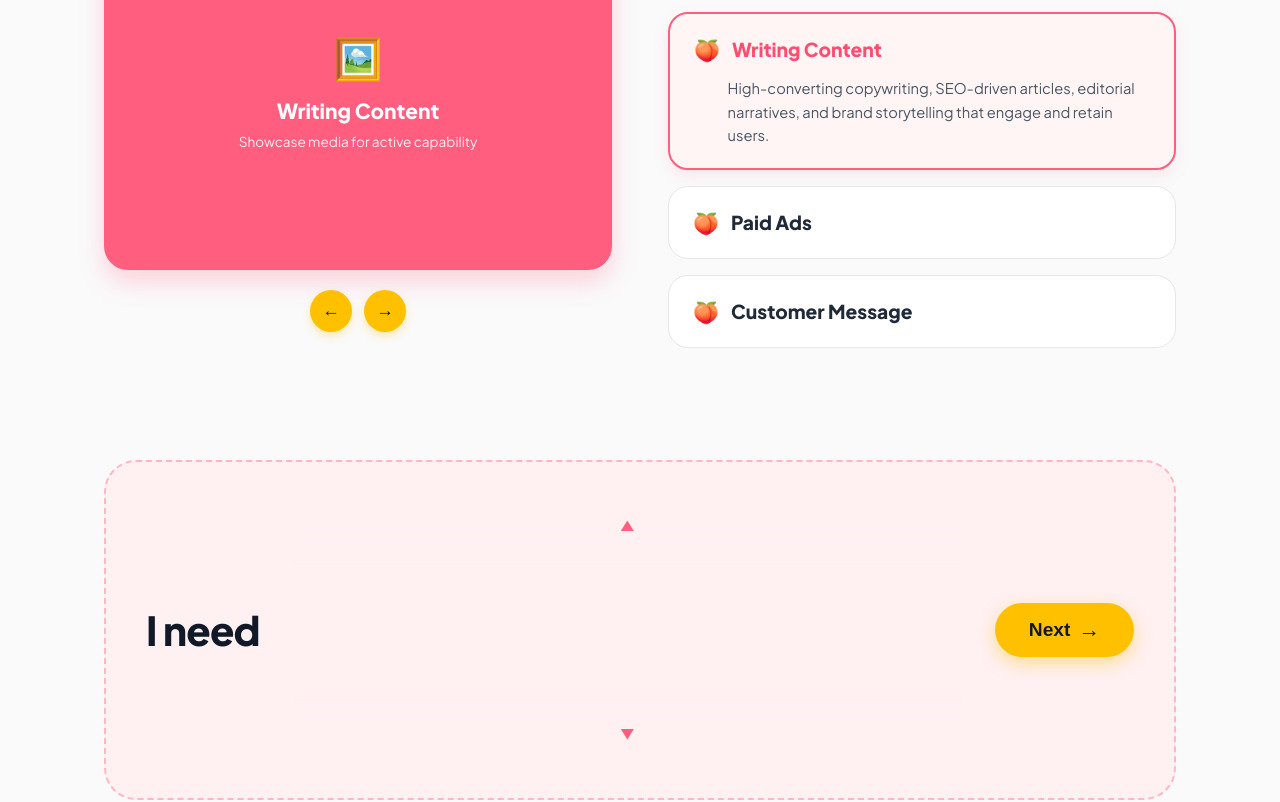
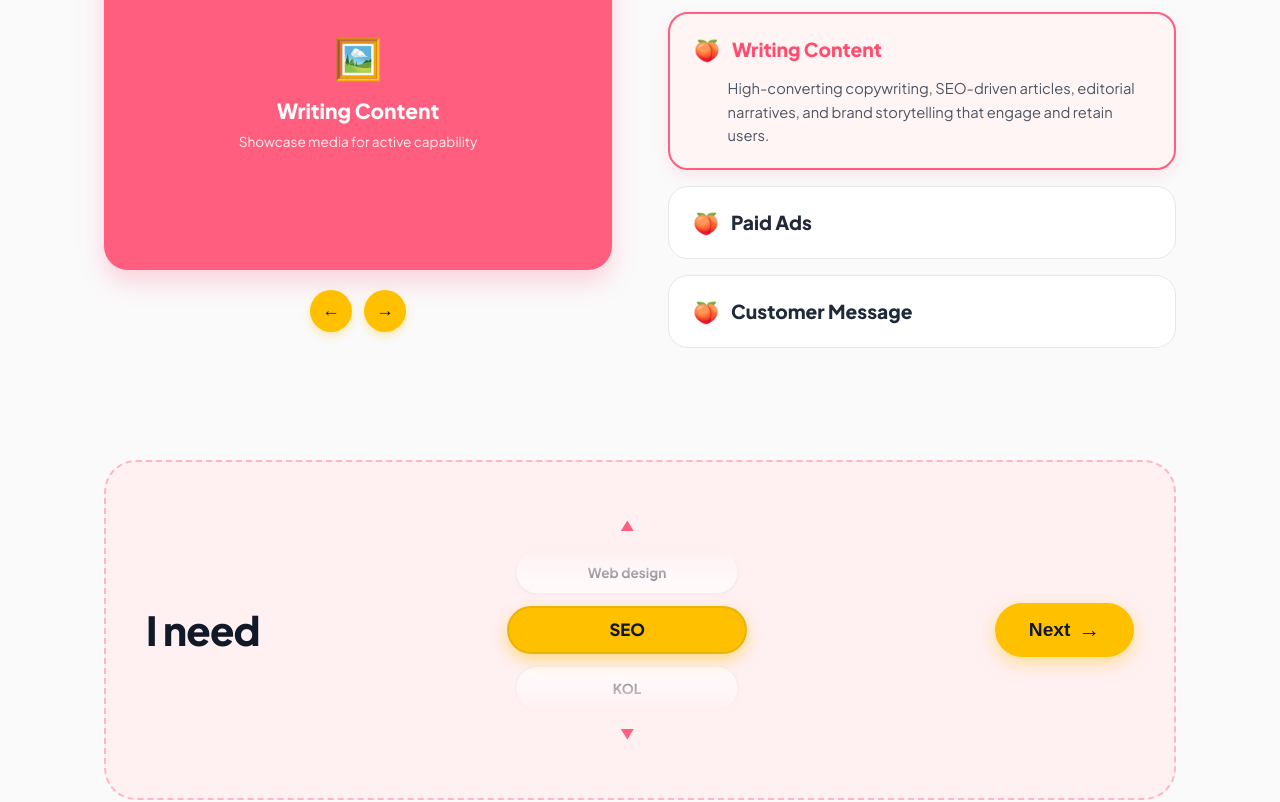
Before and after one commit to doni-wahyudi/buah_pikiran, a React (Vite) app: page / in a window 1280 px wide. Shown: the part 940-1742 px from the top of the page. Built offline with nearby package versions, Linux system fonts and the light colour scheme.

Commit message:
refactor: drum picker uses absolute positioning per slot - no translateY track math

```diff
--- a/src/components/VerticalServicePicker.jsx
+++ b/src/components/VerticalServicePicker.jsx
@@ -1,4 +1,4 @@
-import React, { useState, useRef, useCallback } from 'react';
+import React, { useState } from 'react';
 
 const SERVICES = [
   '360° Campaign',
@@ -11,70 +11,35 @@ const SERVICES = [
 ];
 
 const N = SERVICES.length;
-// Triple the array for infinite loop illusion
-const CLONED = [...SERVICES, ...SERVICES, ...SERVICES];
-
 const ITEM_HEIGHT = 48;
 const GAP = 10;
 const STEP = ITEM_HEIGHT + GAP;
+// Visual center of the 240px drum window
+const CENTER_Y = 96;
 
 export default function VerticalServicePicker({ selectedService, onSelectService, onNext }) {
-  // Start in the middle set so we can go up or down
-  const initialRaw = N + (SERVICES.indexOf(selectedService) !== -1 ? SERVICES.indexOf(selectedService) : 3);
-  const [rawIndex, setRawIndex] = useState(initialRaw);
-  const [animated, setAnimated] = useState(true);
-  const isTransitioning = useRef(false);
+  const initIdx = SERVICES.indexOf(selectedService) !== -1 ? SERVICES.indexOf(selectedService) : 3;
+  const [centerIdx, setCenterIdx] = useState(initIdx);
 
-  // translateY: center item is at visual center (96px offset for the 240px window)
-  const translateY = 96 - rawIndex * STEP;
-
-  const goUp = useCallback(() => {
-    if (isTransitioning.current) return;
-    isTransitioning.current = true;
-    setAnimated(true);
-    setRawIndex(prev => {
-      const next = prev - 1;
-      onSelectService(CLONED[((next % N) + N) % N]);
+  const goUp = () => {
+    setCenterIdx(prev => {
+      const next = (prev - 1 + N) % N;
+      onSelectService(SERVICES[next]);
       return next;
     });
-  }, [onSelectService]);
+  };
 
-  const goDown = useCallback(() => {
-    if (isTransitioning.current) return;
-    isTransitioning.current = true;
-    setAnimated(true);
-    setRawIndex(prev => {
-      const next = prev + 1;
-      onSelectService(CLONED[((next % N) + N) % N]);
+  const goDown = () => {
+    setCenterIdx(prev => {
+      const next = (prev + 1) % N;
+      onSelectService(SERVICES[next]);
       return next;
     });
-  }, [onSelectService]);
+  };
 
-  const handleTransitionEnd = useCallback(() => {
-    isTransitioning.current = false;
-    // Silently teleport back into middle set if we drifted to outer sets
-    setRawIndex(prev => {
-      if (prev < N) {
-        // jumped into first clone set → reset to middle set equivalent
-        setAnimated(false);
-        return prev + N;
-      } else if (prev >= 2 * N) {
-        // jumped into third clone set → reset to middle set equivalent
-        setAnimated(false);
-        return prev - N;
-      }
-      return prev;
-    });
-  }, []);
-
-  // After turning off animation for teleport, re-enable on next frame
-  const handleAfterTeleport = useCallback(() => {
-    if (!animated) {
-      requestAnimationFrame(() => setAnimated(true));
-    }
-  }, [animated]);
-
-  const currentVisualIndex = ((rawIndex % N) + N) % N;
+  // Render a window of 5 slots: center ± 2
+  // Each slot offset from center: -2, -1, 0, +1, +2
+  const slots = [-2, -1, 0, 1, 2];
 
   return (
     <div
@@ -99,84 +64,68 @@ export default function VerticalServicePicker({ selectedService, onSelectService
         </h3>
       </div>
 
-      {/* Center: Infinite Vertical Drum Picker */}
+      {/* Center: Drum picker */}
       <div
         style={{
-          flex: '1 1 340px',
-          display: 'flex',
-          flexDirection: 'column',
-          alignItems: 'center',
-          justifyContent: 'center',
+          flex: '1 1 300px',
           position: 'relative',
           height: '240px',
           overflow: 'hidden'
         }}
       >
-        {/* Top fade + click area → go UP (previous item) */}
+        {/* Top click zone */}
         <div
           onClick={goUp}
           style={{
             position: 'absolute',
-            top: 0,
-            left: 0,
-            right: 0,
-            height: '56px',
-            background: 'linear-gradient(to bottom, #FFF0F2 45%, rgba(255, 240, 242, 0))',
+            top: 0, left: 0, right: 0,
+            height: '72px',
+            background: 'linear-gradient(to bottom, #FFF0F2 50%, transparent)',
             zIndex: 10,
             display: 'flex',
             alignItems: 'flex-start',
             justifyContent: 'center',
+            paddingTop: '6px',
             cursor: 'pointer',
-            paddingTop: '6px',
             userSelect: 'none'
           }}
         >
           <span style={{ fontSize: '0.85rem', fontWeight: 900, color: '#FF5E7E' }}>▲</span>
         </div>
 
-        {/* Drum track — renders CLONED (3× array) */}
-        <div
-          onTransitionEnd={handleTransitionEnd}
-          onAnimationEnd={handleAfterTeleport}
-          style={{
-            display: 'flex',
-            flexDirection: 'column',
-            alignItems: 'center',
-            gap: `${GAP}px`,
-            transform: `translateY(${translateY}px)`,
-            transition: animated ? 'transform 0.35s cubic-bezier(0.34, 1.56, 0.64, 1)' : 'none',
-            willChange: 'transform'
-          }}
-        >
-          {CLONED.map((service, idx) => {
-            const visualDist = idx - rawIndex;
-            const isCenter = visualDist === 0;
-            const distance = Math.abs(visualDist);
+        {/* Absolutely positioned items */}
+        {slots.map(offset => {
+          const serviceIdx = ((centerIdx + offset) % N + N) % N;
+          const service = SERVICES[serviceIdx];
+          const isCenter = offset === 0;
+          const distance = Math.abs(offset);
 
           let opacity = 1;
           let scale = 1;
-            if (distance === 1) { opacity = 0.7; scale = 0.94; }
-            else if (distance === 2) { opacity = 0.45; scale = 0.88; }
-            else if (distance >= 3) { opacity = 0.15; scale = 0.82; }
-            // Far items stay in DOM (to keep translateY math correct) but are invisible
-            if (distance > 4) { opacity = 0; }
+          if (distance === 1) { opacity = 0.65; scale = 0.93; }
+          else if (distance === 2) { opacity = 0.3; scale = 0.85; }
+
+          // top position: CENTER_Y centers the item vertically
+          const topPx = CENTER_Y + offset * STEP;
 
           return (
-              <button
-                key={`${service}-${idx}`}
-                onClick={() => {
-                  const diff = idx - rawIndex;
-                  if (diff < 0) {
-                    // above center → go up N times
-                    for (let i = 0; i < Math.abs(diff); i++) goUp();
-                  } else if (diff > 0) {
-                    for (let i = 0; i < diff; i++) goDown();
-                  }
-                }}
+            <div
+              key={offset}
+              onClick={offset < 0 ? goUp : offset > 0 ? goDown : undefined}
               style={{
+                position: 'absolute',
+                left: '50%',
+                top: `${topPx}px`,
+                transform: `translateX(-50%) scale(${scale})`,
+                transition: 'top 0.35s cubic-bezier(0.34, 1.56, 0.64, 1), opacity 0.35s ease, transform 0.35s ease',
+                opacity,
+                cursor: offset !== 0 ? 'pointer' : 'default',
+                zIndex: isCenter ? 5 : 3,
+                width: '240px',
                 height: `${ITEM_HEIGHT}px`,
-                  minWidth: '220px',
-                  padding: '0 26px',
+                display: 'flex',
+                alignItems: 'center',
+                justifyContent: 'center',
                 borderRadius: '9999px',
                 border: isCenter ? '2px solid #EAB308' : '1px solid #E5E7EB',
                 backgroundColor: isCenter ? '#FFC000' : '#FFFFFF',
@@ -185,41 +134,30 @@ export default function VerticalServicePicker({ selectedService, onSelectService
                 fontSize: isCenter ? '1.05rem' : '0.92rem',
                 boxShadow: isCenter
                   ? '0 6px 16px rgba(255, 192, 0, 0.45)'
-                    : '0 2px 6px rgba(0, 0, 0, 0.04)',
-                  cursor: 'pointer',
-                  opacity,
-                  transform: `scale(${scale})`,
-                  transition: 'all 0.3s cubic-bezier(0.34, 1.56, 0.64, 1)',
+                  : '0 2px 6px rgba(0,0,0,0.04)',
                 whiteSpace: 'nowrap',
-                  display: 'flex',
-                  alignItems: 'center',
-                  justifyContent: 'center',
-                  userSelect: 'none',
-                  flexShrink: 0
+                userSelect: 'none'
               }}
             >
               {service}
-              </button>
+            </div>
           );
         })}
-        </div>
 
-        {/* Bottom fade + click area → go DOWN (next item) */}
+        {/* Bottom click zone */}
         <div
           onClick={goDown}
           style={{
             position: 'absolute',
-            bottom: 0,
-            left: 0,
-            right: 0,
-            height: '56px',
-            background: 'linear-gradient(to top, #FFF0F2 45%, rgba(255, 240, 242, 0))',
+            bottom: 0, left: 0, right: 0,
+            height: '72px',
+            background: 'linear-gradient(to top, #FFF0F2 50%, transparent)',
             zIndex: 10,
             display: 'flex',
             alignItems: 'flex-end',
             justifyContent: 'center',
+            paddingBottom: '6px',
             cursor: 'pointer',
-            paddingBottom: '6px',
             userSelect: 'none'
           }}
         >
```
Lines whose indentation alone changed are shown as unchanged.
